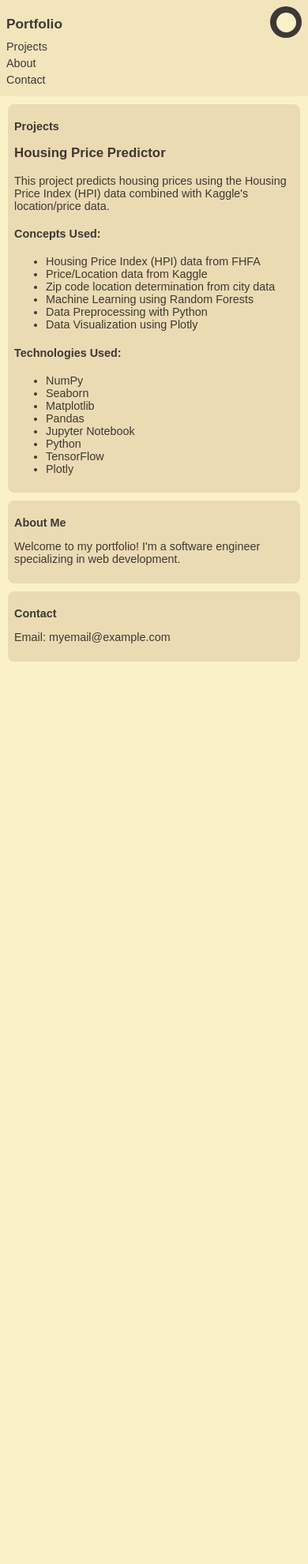
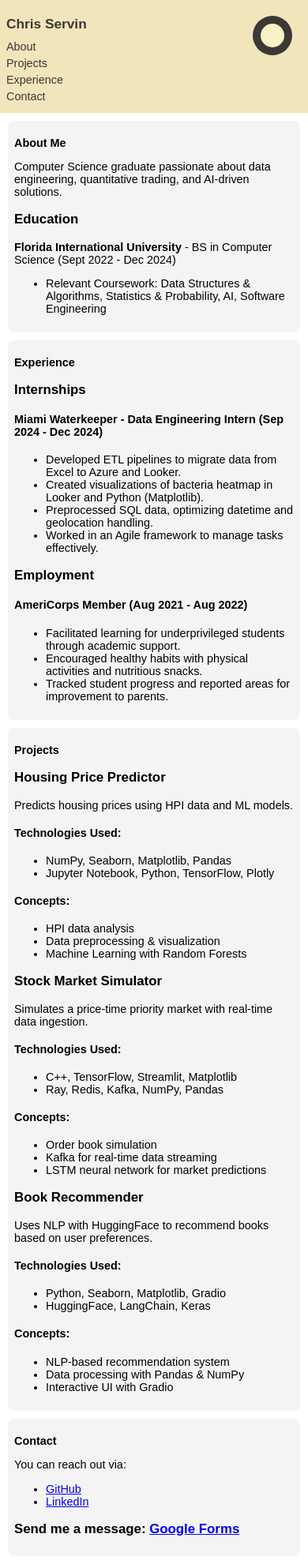
Before and after one commit to noddle-Cake/WebsiteTest, a website: page index.html in a window 390 px wide. Shown: the whole page at 79% size. Before the commit the page ends 848 px from the top, so only its background shows below. Drawn offline with Linux system fonts and the light colour scheme.

Commit message:
Add google docs contact info and more information

```diff
--- a/index.html
+++ b/index.html
@@ -1,68 +1,139 @@
 <!DOCTYPE html>
 <html lang="en">
 <head>
-    <meta charset="UTF-8" />
-    <meta name="viewport" content="width=device-width, initial-scale=1.0" />
-    <title>My Portfolio</title>
-    <link rel="stylesheet" href="styles.css" />
-    <!-- Include external script -->
+    <meta charset="UTF-8">
+    <meta name="viewport" content="width=device-width, initial-scale=1.0">
+    <title>Chris Servin - Portfolio</title>
+    <link rel="stylesheet" href="styles.css">
     <script defer src="index.js"></script>
 </head>
-<body class="light-theme">
+<body>
+
 <header>
-    <h1>Portfolio</h1>
+    <h1>Chris Servin</h1>
     <nav>
+        <a href="#about">About</a>
         <a href="#projects">Projects</a>
-        <a href="#about">About</a>
+        <a href="#experience">Experience</a>
         <a href="#contact">Contact</a>
     </nav>
 </header>
 
-<section id="projects">
-    <h2>Projects</h2>
-    <h3>Housing Price Predictor</h3>
+<!-- ABOUT SECTION -->
+<section id="about">
+    <h2>About Me</h2>
+    <p>Computer Science graduate passionate about data engineering, quantitative trading, and AI-driven solutions.</p>
 
-    <!-- Short Description -->
-    <p>This project predicts housing prices using the Housing Price Index (HPI) data combined with Kaggle's location/price data.</p>
-
-    <!-- Technologies Used -->
-
-    <!-- Concepts Used -->
-    <h4>Concepts Used:</h4>
+    <h3>Education</h3>
+    <p><strong>Florida International University</strong> - BS in Computer Science (Sept 2022 - Dec 2024)</p>
     <ul>
-        <li>Housing Price Index (HPI) data from FHFA</li>
-        <li>Price/Location data from Kaggle</li>
-        <li>Zip code location determination from city data</li>
-        <li>Machine Learning using Random Forests</li>
-        <li>Data Preprocessing with Python</li>
-        <li>Data Visualization using Plotly</li>
-    </ul>
-    <h4>Technologies Used:</h4>
-    <ul>
-        <li>NumPy</li>
-        <li>Seaborn</li>
-        <li>Matplotlib</li>
-        <li>Pandas</li>
-        <li>Jupyter Notebook</li>
-        <li>Python</li>
-        <li>TensorFlow</li>
-        <li>Plotly</li>
+        <li>Relevant Coursework: Data Structures & Algorithms, Statistics & Probability, AI, Software Engineering</li>
     </ul>
 </section>
 
-<section id="about">
-    <h2>About Me</h2>
-    <p>Welcome to my portfolio! I'm a software engineer specializing in web development.</p>
+<!-- EXPERIENCE SECTION -->
+<section id="experience">
+    <h2>Experience</h2>
+
+    <h3>Internships</h3>
+    <div class="experience-item">
+        <h4>Miami Waterkeeper - Data Engineering Intern (Sep 2024 - Dec 2024)</h4>
+        <ul>
+            <li>Developed ETL pipelines to migrate data from Excel to Azure and Looker.</li>
+            <li>Created visualizations of bacteria heatmap in Looker and Python (Matplotlib).</li>
+            <li>Preprocessed SQL data, optimizing datetime and geolocation handling.</li>
+            <li>Worked in an Agile framework to manage tasks effectively.</li>
+        </ul>
+    </div>
+
+    <h3>Employment</h3>
+    <div class="experience-item">
+        <h4>AmeriCorps Member (Aug 2021 - Aug 2022)</h4>
+        <ul>
+            <li>Facilitated learning for underprivileged students through academic support.</li>
+            <li>Encouraged healthy habits with physical activities and nutritious snacks.</li>
+            <li>Tracked student progress and reported areas for improvement to parents.</li>
+        </ul>
+    </div>
 </section>
 
-<section id="contact">
-    <h2>Contact</h2>
-    <p>Email: myemail@example.com</p>
+<!-- PROJECTS SECTION -->
+<section id="projects">
+    <h2>Projects</h2>
+
+    <div class="project">
+        <h3>Housing Price Predictor</h3>
+        <p>Predicts housing prices using HPI data and ML models.</p>
+        <h4>Technologies Used:</h4>
+        <ul>
+            <li>NumPy, Seaborn, Matplotlib, Pandas</li>
+            <li>Jupyter Notebook, Python, TensorFlow, Plotly</li>
+        </ul>
+        <h4>Concepts:</h4>
+        <ul>
+            <li>HPI data analysis</li>
+            <li>Data preprocessing & visualization</li>
+            <li>Machine Learning with Random Forests</li>
+        </ul>
+    </div>
+
+    <div class="project">
+        <h3>Stock Market Simulator</h3>
+        <p>Simulates a price-time priority market with real-time data ingestion.</p>
+        <h4>Technologies Used:</h4>
+        <ul>
+            <li>C++, TensorFlow, Streamlit, Matplotlib</li>
+            <li>Ray, Redis, Kafka, NumPy, Pandas</li>
+        </ul>
+        <h4>Concepts:</h4>
+        <ul>
+            <li>Order book simulation</li>
+            <li>Kafka for real-time data streaming</li>
+            <li>LSTM neural network for market predictions</li>
+        </ul>
+    </div>
+
+    <div class="project">
+        <h3>Book Recommender</h3>
+        <p>Uses NLP with HuggingFace to recommend books based on user preferences.</p>
+        <h4>Technologies Used:</h4>
+        <ul>
+            <li>Python, Seaborn, Matplotlib, Gradio</li>
+            <li>HuggingFace, LangChain, Keras</li>
+        </ul>
+        <h4>Concepts:</h4>
+        <ul>
+            <li>NLP-based recommendation system</li>
+            <li>Data processing with Pandas & NumPy</li>
+            <li>Interactive UI with Gradio</li>
+        </ul>
+    </div>
 </section>
 
-<!-- Theme toggle button with a circle inside -->
 <button id="themeToggle" class="theme-toggle">
     <div class="circle"></div>
 </button>
+
+<!-- CONTACT SECTION -->
+<section id="contact">
+    <h2>Contact</h2>
+    <p>You can reach out via:</p>
+    <ul>
+        <li><a href="https://github.com/noddle-Cake" target="_blank">GitHub</a></li>
+        <li><a href="https://www.linkedin.com/in/chris-servin001/" target="_blank">LinkedIn</a></li>
+    </ul>
+
+    <h3>Send me a message:
+        <a href="https://docs.google.com/forms/d/e/1FAIpQLSch_GhXRWcLvEsOu6Xi3kolmKH-L5Z10-9vW_15JgNNtE5B2g/viewform?usp=header" target="_blank">Google Forms</a>
+    </h3>
+</section>
+
+<script>
+    document.getElementById("contactForm").addEventListener("submit", function(event) {
+        event.preventDefault();
+        alert("Message sent! I'll get back to you soon.");
+    });
+</script>
+
 </body>
 </html>
--- a/styles.css
+++ b/styles.css
@@ -88,6 +88,7 @@ body.dark-theme section {
 }
 
 .circle {
+    position: fixed;
     width: 30px;
     height: 30px;
     background: #fbf1c7;
@@ -97,7 +98,7 @@ body.dark-theme section {
 
 /* Move and change the circle when in dark theme */
 body.dark-theme .circle {
-    transform: translateX(20px);
+    transform: translateX(0px);
     background: #282828;
 }
 
@@ -110,10 +111,6 @@ body.dark-theme .circle {
         margin: 15px;
         padding: 15px;
     }
-    .theme-toggle {
-        top: 15px;
-        right: 15px;
-    }
 }
 
 @media (max-width: 768px) {
@@ -124,10 +121,6 @@ body.dark-theme .circle {
     header a {
         display: block;
         margin: 5px 0;
-    }
-    .theme-toggle {
-        top: 10px;
-        right: 10px;
     }
     section {
         margin: 10px;
@@ -146,16 +139,6 @@ body.dark-theme .circle {
         padding: 8px;
         font-size: 0.9em;
     }
-    .theme-toggle {
-        width: 40px;
-        height: 40px;
-        top: 8px;
-        right: 8px;
-    }
-    .circle {
-        width: 25px;
-        height: 25px;
-    }
     section {
         padding: 8px;
         font-size: 0.9em;
```
